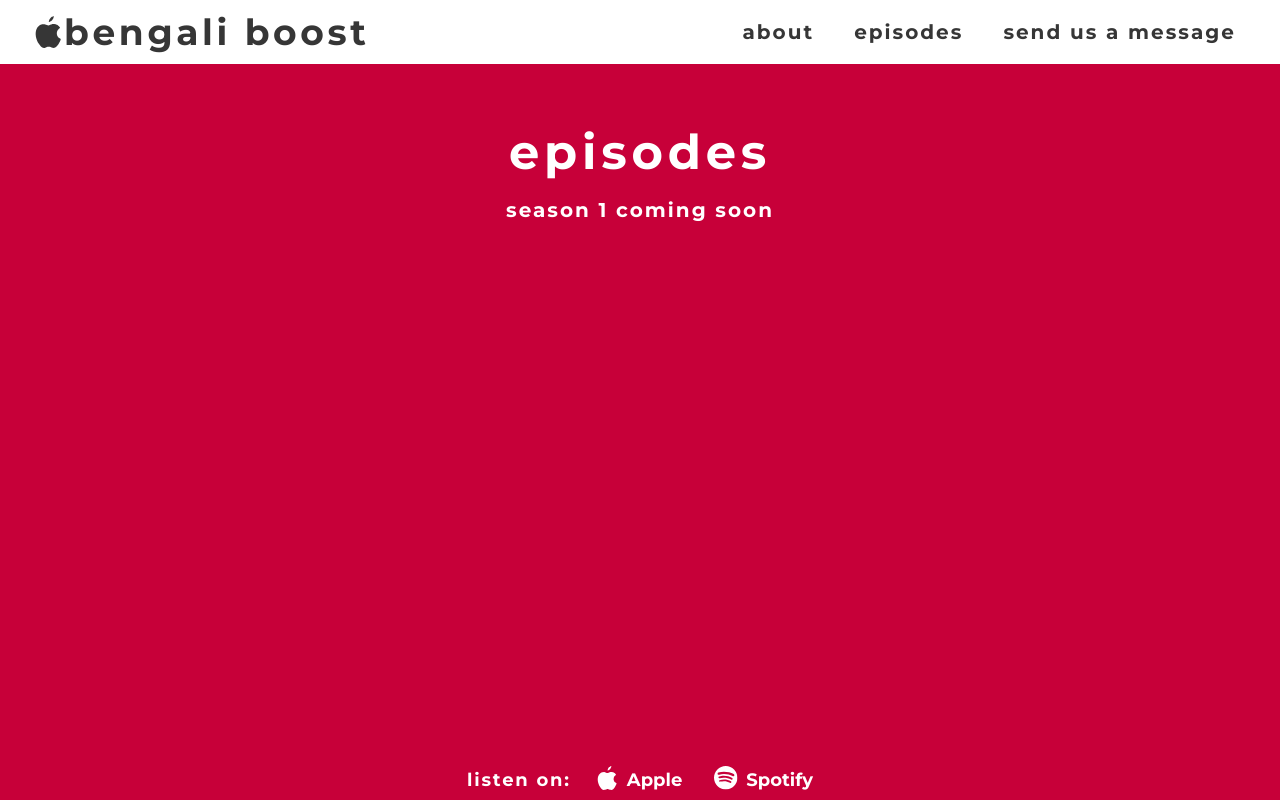
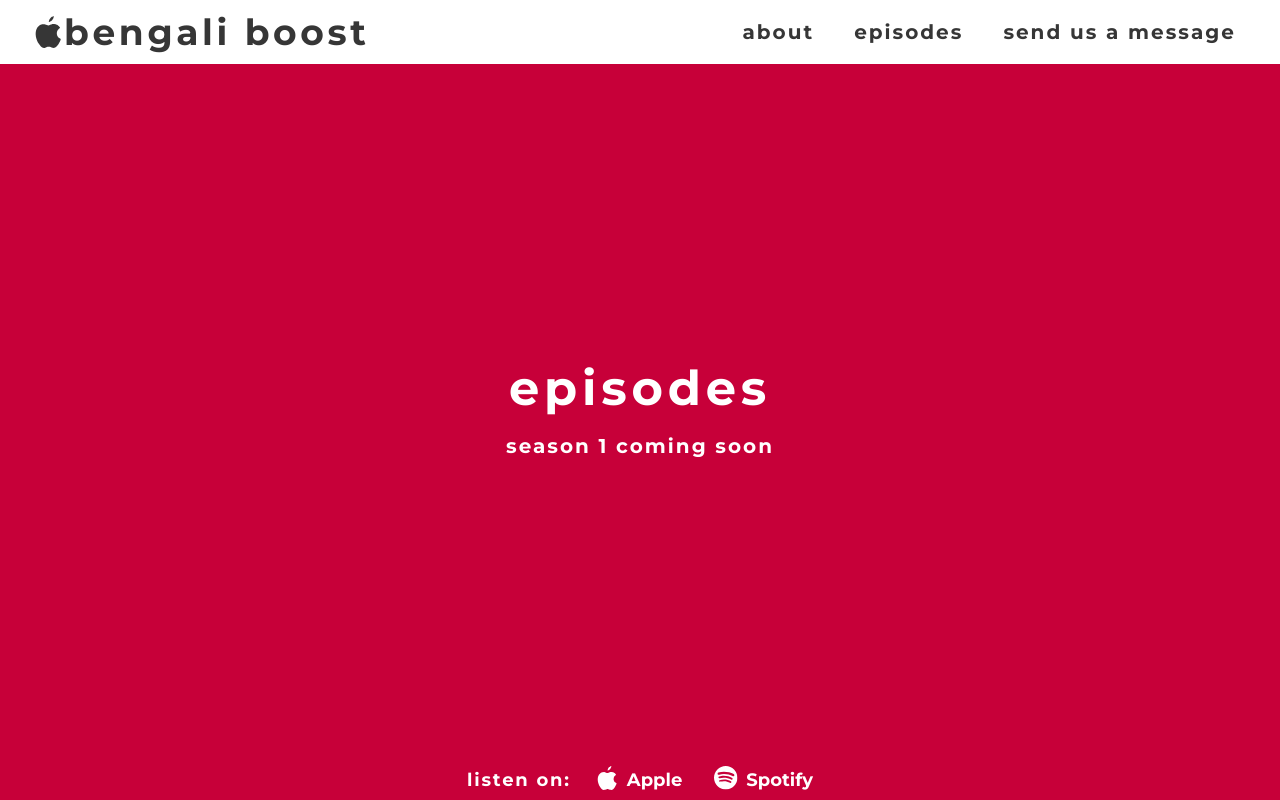
Before and after one commit to maluhoss/bengaliboost, a Next.js app: page /episodes in a window 1280 px wide. Built offline with nearby package versions, Linux system fonts and the light colour scheme.

Commit message:
App/episodes - center content

```diff
--- a/pages/episodes.js
+++ b/pages/episodes.js
@@ -6,9 +6,9 @@ export default function Episodes() {
   return (
     <>
       <Nav />
-        <div className={`w-full h-adjust px-10 py-6 ${backgroundColour}`}>
-          <div className="flex flex-wrap space-y-10 sm:space-y-0 sm:flex-nowrap sm:p-10">
-            <div className="flex flex-col justify-center space-y-5 mx-auto">
+        <div className={`w-full h-adjust px-10 ${backgroundColour}`}>
+          <div className="flex justify-center content-center min-h-adjust my-auto">
+            <div className="flex flex-col space-y-5 justify-center m-auto">
               <h1 className="text-center max-w-sm sm:max-w-md tracking-widest leading-tight text-3xl md:text-4xl lg:text-5xl text-white font-bold">
                 episodes
               </h1>
```
